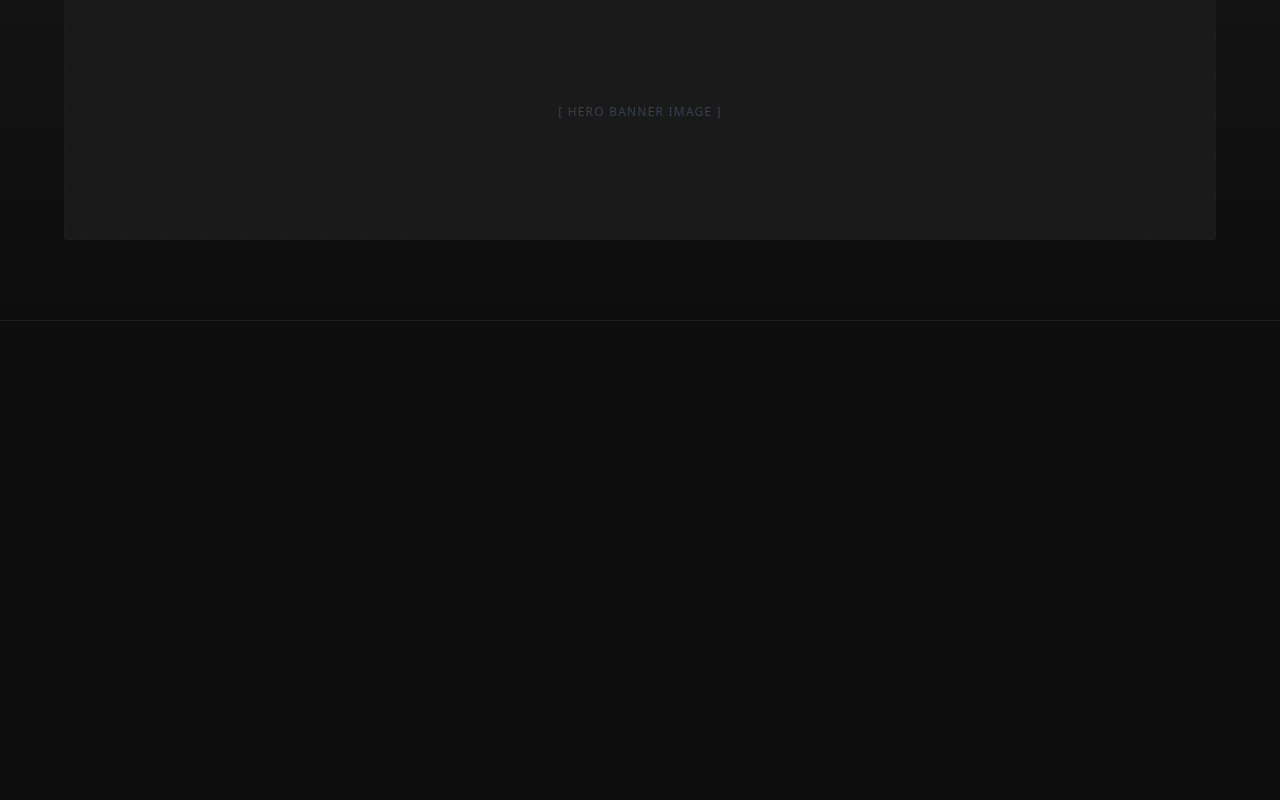
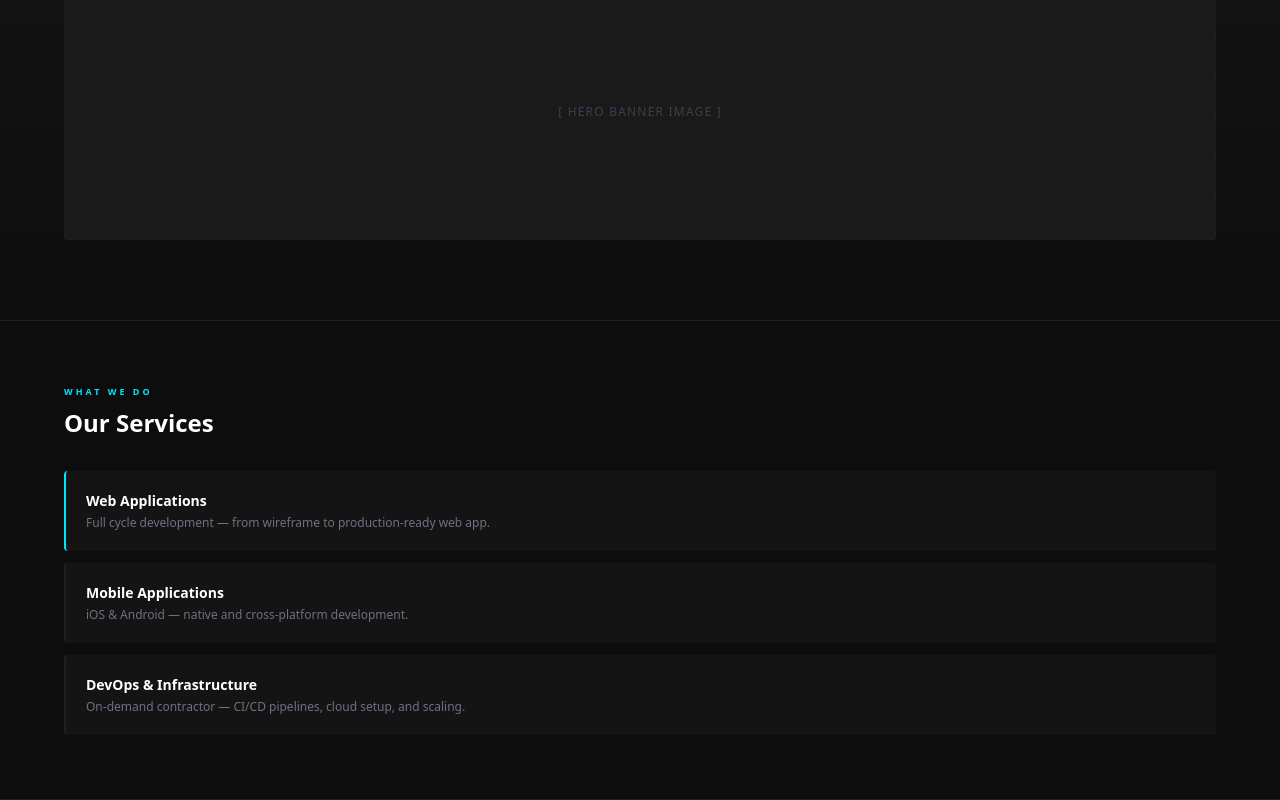
Before and after one commit to shgombb/open-hands-global-kft, a React (Vite) app: page / in a window 1280 px wide. Shown: the part 464-1264 px from the top of the page. Before the commit the page ends 800 px from the top, so only its background shows below. Built offline with nearby package versions, Linux system fonts and the light colour scheme.

Commit message:
feat: add Services section

```diff
--- a/src/App.tsx
+++ b/src/App.tsx
@@ -1,5 +1,6 @@
 import Navbar from './components/layout/Navbar'
 import Hero from './components/sections/Hero'
+import Services from './components/sections/Services'
 
 export default function App() {
   return (
@@ -7,6 +8,7 @@ export default function App() {
       <Navbar />
       <main>
         <Hero />
+        <Services />
       </main>
     </div>
   )
--- /dev/null
+++ b/src/components/sections/Services.tsx
@@ -0,0 +1,26 @@
+import SectionLabel from '../ui/SectionLabel'
+import { services } from '../../data/services'
+
+export default function Services() {
+  return (
+    <section id="services" className="border-b border-dark-border px-6 py-16">
+      <div className="mx-auto max-w-6xl">
+        <SectionLabel>What We Do</SectionLabel>
+        <h2 className="mt-1 text-2xl font-bold text-white">Our Services</h2>
+        <div className="mt-8 flex flex-col gap-3">
+          {services.map((service) => (
+            <div
+              key={service.id}
+              className={`rounded bg-dark-card p-5 border-l-2 ${
+                service.highlighted ? 'border-brand' : 'border-dark-border'
+              }`}
+            >
+              <h3 className="text-sm font-bold text-white">{service.title}</h3>
+              <p className="mt-1 text-xs text-gray-500">{service.description}</p>
+            </div>
+          ))}
+        </div>
+      </div>
+    </section>
+  )
+}
```
